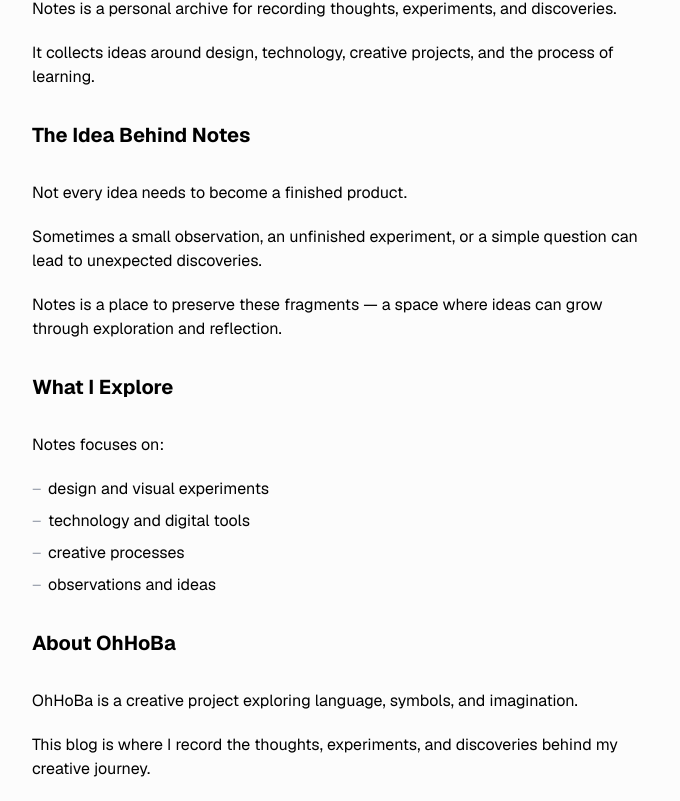
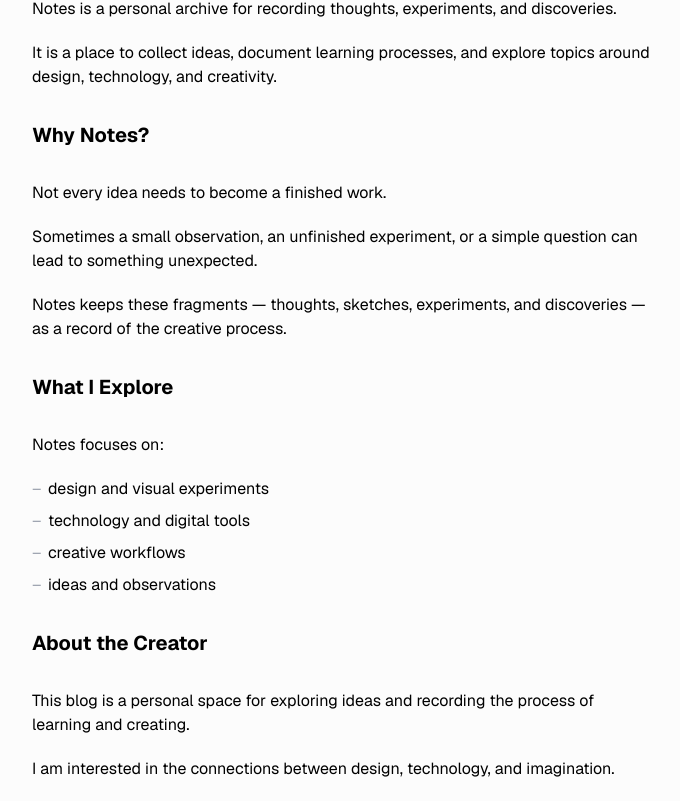
Before and after one commit to shabi/my-blog, a Next.js app: page /about in a window 1280 px wide. Shown: the part 219-1020 px from the top of the page, without its empty margins (296-976 px from the left). Built offline with nearby package versions, Linux system fonts and the light colour scheme.

Commit message:
Update page.mdx

```diff
--- a/app/about/page.mdx
+++ b/app/about/page.mdx
@@ -5,16 +5,16 @@
 
 Notes is a personal archive for recording thoughts, experiments, and discoveries.
 
-It collects ideas around design, technology, creative projects, and the process of learning.
+It is a place to collect ideas, document learning processes, and explore topics around design, technology, and creativity.
 
 
-## The Idea Behind Notes
+## Why Notes?
 
-Not every idea needs to become a finished product.
+Not every idea needs to become a finished work.
 
-Sometimes a small observation, an unfinished experiment, or a simple question can lead to unexpected discoveries.
+Sometimes a small observation, an unfinished experiment, or a simple question can lead to something unexpected.
 
-Notes is a place to preserve these fragments — a space where ideas can grow through exploration and reflection.
+Notes keeps these fragments — thoughts, sketches, experiments, and discoveries — as a record of the creative process.
 
 
 ## What I Explore
@@ -23,12 +23,21 @@ Notes focuses on:
 
 - design and visual experiments
 - technology and digital tools
-- creative processes
-- observations and ideas
+- creative workflows
+- ideas and observations
 
 
-## About OhHoBa
+## About the Creator
 
-OhHoBa is a creative project exploring language, symbols, and imagination.
+This blog is a personal space for exploring ideas and recording the process of learning and creating.
 
-This blog is where I record the thoughts, experiments, and discoveries behind my creative journey.
+I am interested in the connections between design, technology, and imagination.
+
+
+## OhHoBa
+
+OhHoBa is a separate creative project exploring language, symbols, and imagination.
+
+You can visit:
+
+https://ohhoba.com
```
